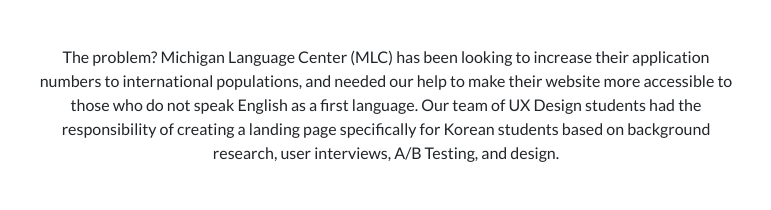
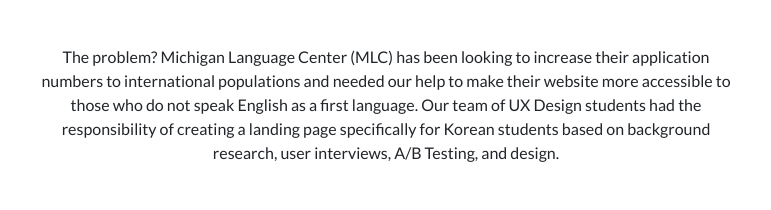
Before and after one commit to amrgomez/amrgomez.github.io, a website with bundled scripts: page index.html in a window 1280 px wide. Both pictures are taken after a click on the element 259 px from the left and 806 px from the top of the page. Shown: the part 818-1028 px from the top of the page, 254-1025 px from the left. Built offline with nearby package versions, Linux system fonts and the light colour scheme.

Commit message:
I cant stand u shane

```diff
--- a/index.html
+++ b/index.html
@@ -268,7 +268,7 @@
                 <!-- Portfolio Modal - Image -->
                 <img class="img-fluid rounded mb-5" src="img/portfolio/mlc.png" height="100" width="400">
                 <!-- Portfolio Modal - Text -->
-                <p class="mb-5">The problem? Michigan Language Center (MLC) has been looking to increase their application numbers to international populations, and needed our help to make their website more accessible to those who do not speak English as a first language.
+                <p class="mb-5">The problem? Michigan Language Center (MLC) has been looking to increase their application numbers to international populations and needed our help to make their website more accessible to those who do not speak English as a first language.
                   Our team of UX Design students had the responsibility of creating a landing page specifically for Korean students based on background research, user interviews, A/B Testing, and design.</p>
                 <a href="http://amandagomezumsi.wordpress.com" target="_blank"><button class="btn btn-secondary">
                   Read More
```
